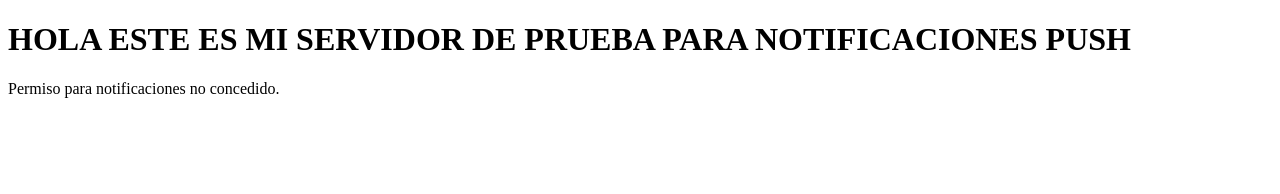
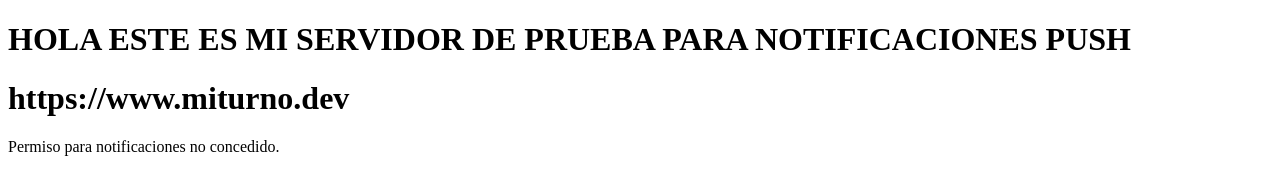
Before and after one commit to NicolasArrietax/web, a plain HTML site: page index.html in a window 1280 px wide. Drawn offline with Linux system fonts and the light colour scheme.

Commit message:
Update index.html

```diff
--- a/index.html
+++ b/index.html
@@ -7,6 +7,7 @@
 </head>
 <body>
     <h1>HOLA ESTE ES MI SERVIDOR DE PRUEBA PARA NOTIFICACIONES PUSH</h1>
+     <h1>https://www.miturno.dev</h1>
     <p id="tokenDisplay">Esperando token...</p>
 
     <script type="module">
```
